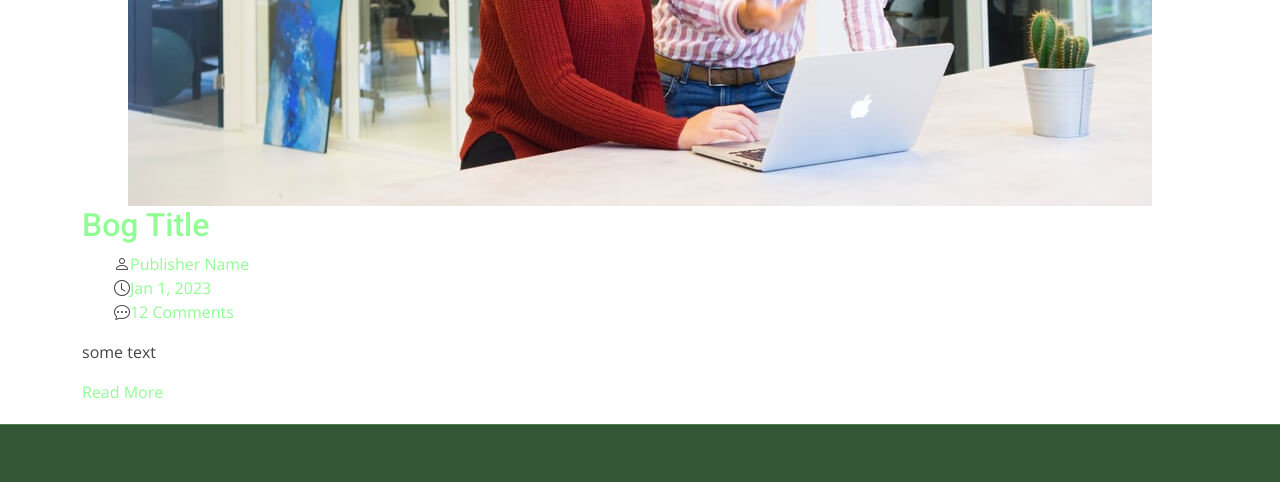
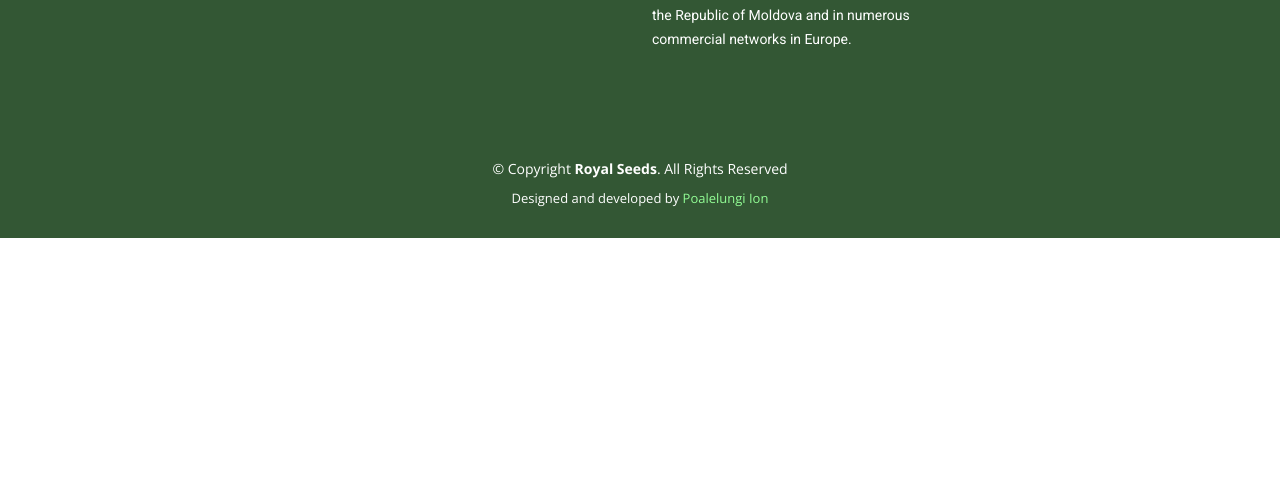
Before and after one commit to poalelungi-ion/royal_seeds, a plain HTML site: page blog.html in a window 1280 px wide. Shown: the part 1919-2401 px from the top of the page. After the commit the page ends 2157 px from the top, so only its background shows below. Drawn offline with nearby package versions, Linux system fonts and the light colour scheme; a script that the page names is missing.

Commit message:
Update blog.html

```diff
--- a/blog.html
+++ b/blog.html
@@ -156,35 +156,7 @@
 
           </article><!-- End blog entry -->
 
-          <article class="entryx" >
-
-            <div class="entry-img" style="align-content: center">
-              <img src="assets/img/blog/blog-4.jpg" alt=""  class="img-fluid">
-            </div>
-
-            <h2 class="entry-title">
-              <a href="blog-single.html">Bog Title </a>
-            </h2>
-
-            <div class="entry-meta">
-              <ul>
-                <li class="d-flex align-items-center"><i class="bi bi-person"></i> <a href="blog-single.html">Publisher Name</a></li>
-                <li class="d-flex align-items-center"><i class="bi bi-clock"></i> <a href="blog-single.html"><time datetime="2020-01-01">Jan 1, 2023</time></a></li>
-                <li class="d-flex align-items-center"><i class="bi bi-chat-dots"></i> <a href="blog-single.html">12 Comments</a></li>
-              </ul>
-            </div>
-
-            <div class="entry-content">
-              <p>
-                some text
-              </p>
-              <div class="read-more">
-                <a href="blog-single.html">Read More</a>
-              </div>
-            </div>
-
-          </article><!-- End blog entry -->
-
+        </div>
 
         </div>
 
```
